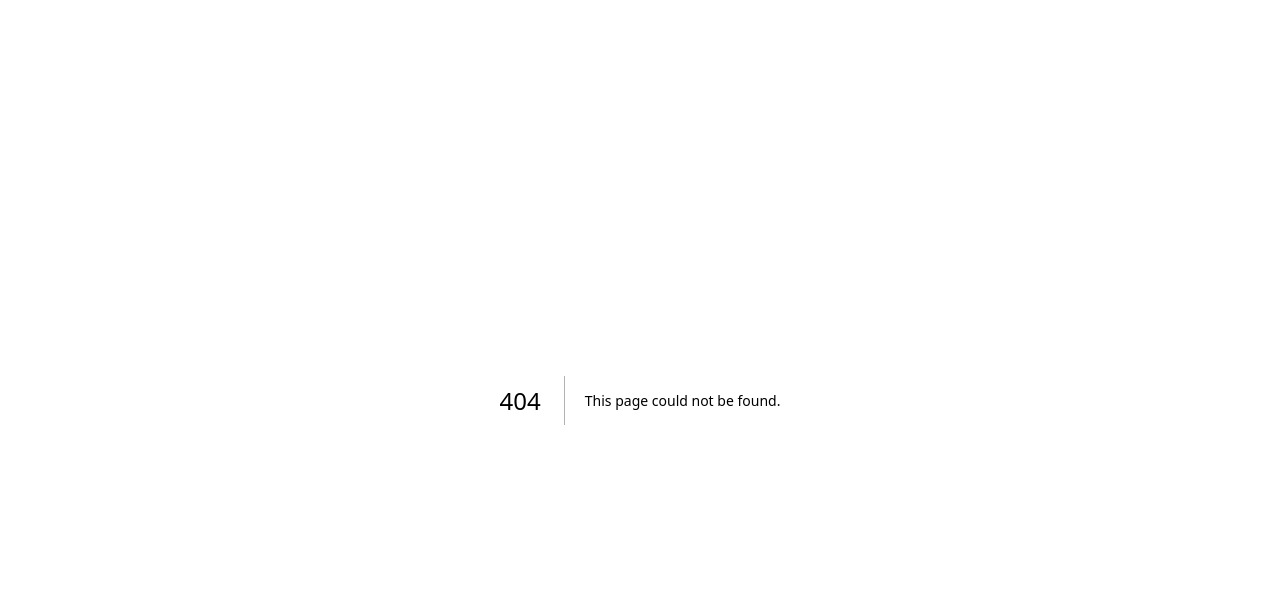
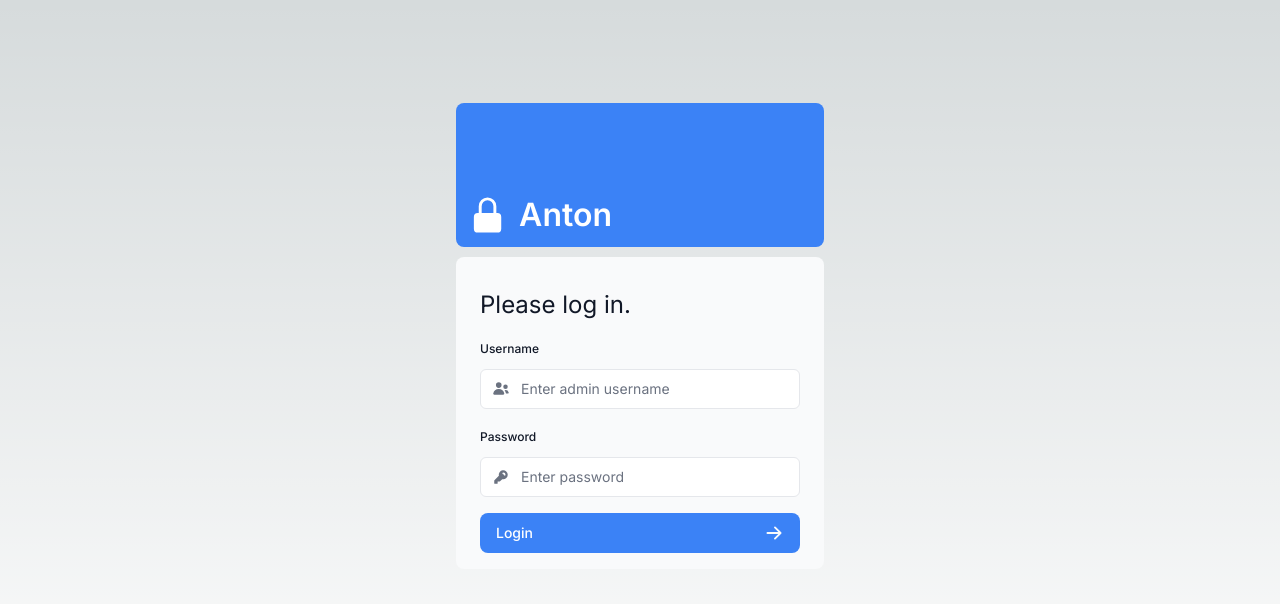
Before and after one commit to antonwallstedt/portfolio, a Next.js app: page /admin in a window 1280 px wide. Before the commit this address had no page. Shown: the top 604 px of the page. Built offline with nearby package versions, Linux system fonts and the light colour scheme.

Commit message:
feat(login): add login form

```diff
--- a/package.json
+++ b/package.json
@@ -9,6 +9,9 @@
     "lint": "next lint"
   },
   "dependencies": {
+    "@heroicons/react": "^2.1.3",
+    "clsx": "^2.1.0",
+    "mongoose": "^8.3.0",
     "next": "14.1.4",
     "node": "^18.20.0",
     "react": "^18",
--- /dev/null
+++ b/src/app/admin/page.tsx
@@ -0,0 +1,22 @@
+import { Metadata } from "next";
+import LoginForm from "../ui/loginForm";
+import AntonLogo from "../ui/antonLogo";
+
+export const metadata: Metadata = {
+  title: "Login",
+};
+
+export default function AdminPage() {
+  return (
+    <main className="flex items-center justify-center md:h-screen">
+      <div className="relative mx-auto flex w-full max-w-[400px] flex-col space-y-2.5 p-4 md:-mt-32">
+        <div className="flex h-20 w-full items-end rounded-lg bg-blue-500 p-3 md:h-36">
+          <div className="w-32 text-white md:w-36">
+            <AntonLogo />
+          </div>
+        </div>
+        <LoginForm />
+      </div>
+    </main>
+  );
+}
--- a/src/app/layout.tsx
+++ b/src/app/layout.tsx
@@ -5,8 +5,11 @@ import "./globals.css";
 const inter = Inter({ subsets: ["latin"] });
 
 export const metadata: Metadata = {
-  title: "Create Next App",
-  description: "Generated by create next app",
+  title: {
+    template: "%s | Anton Wallstedt",
+    default: "Anton Wallstedt",
+  },
+  description: "Portfolio website for Anton Wallstedt",
 };
 
 export default function RootLayout({
@@ -16,7 +19,7 @@ export default function RootLayout({
 }>) {
   return (
     <html lang="en">
-      <body className={inter.className}>{children}</body>
+      <body className={`${inter.className} antialiased`}>{children}</body>
     </html>
   );
 }
--- /dev/null
+++ b/src/app/lib/definitions.ts
@@ -0,0 +1,6 @@
+export type User = {
+  id: string;
+  name: string;
+  email: string;
+  password: string;
+};
--- /dev/null
+++ b/src/app/ui/antonLogo.tsx
@@ -0,0 +1,11 @@
+import { LockClosedIcon } from "@heroicons/react/20/solid";
+import { UserIcon } from "@heroicons/react/24/outline";
+
+export default function AntonLogo() {
+  return (
+    <div className="flex flex-row items-center leading-none text-white">
+      <LockClosedIcon className="h-10 w-10 mr-3" />
+      <p className="text-[32px] font-semibold">Anton</p>
+    </div>
+  );
+}
--- /dev/null
+++ b/src/app/ui/button.tsx
@@ -0,0 +1,19 @@
+import clsx from "clsx";
+
+interface ButtonProps extends React.ButtonHTMLAttributes<HTMLButtonElement> {
+  children: React.ReactNode;
+}
+
+export function Button({ children, className, ...rest }: ButtonProps) {
+  return (
+    <button
+      {...rest}
+      className={clsx(
+        "flex h-10 items-center rounded-lg bg-blue-500 px-4 text-sm font-medium text-white transition-colors hover:bg-blue-400 focus-visible:outline focus-visible:outline-2 focus-visible:outline-offset-2 focus-visible:outline-blue-500 active:bg-blue-600 aria-disabled:cursor-not-allowed aria-disabled:opacity-50",
+        className
+      )}
+    >
+      {children}
+    </button>
+  );
+}
--- /dev/null
+++ b/src/app/ui/loginForm.tsx
@@ -0,0 +1,66 @@
+"use client";
+
+import { ArrowRightIcon, ExclamationCircleIcon, KeyIcon, UsersIcon } from "@heroicons/react/16/solid";
+import { useFormStatus } from "react-dom";
+import { Button } from "./button";
+
+export default function LoginForm() {
+  return (
+    <form className="space-y-3">
+      <div className="flex-1 rounded-lg bg-gray-50 px-6 pb-4 pt-8">
+        <h1 className="mb-3 text-2xl text-gray-900">Please log in.</h1>
+        <div className="w-full">
+          <div>
+            <label className="mb-3 mt-5 block text-xs font-medium text-gray-900">Username</label>
+            <div className="relative">
+              <input
+                className="peer block w-full rounded-md border border-gray-200 py-[9px] pl-10 text-sm outline-2 placeholder:text-gray-500"
+                id="username"
+                type="text"
+                name="username"
+                placeholder="Enter admin username"
+                required
+              />
+              <UsersIcon className="pointer-events-none absolute left-3 top-1/2 h-[18px] w-[18px] -translate-y-1/2 text-gray-500 peer-focus:text-gray-900" />
+            </div>
+          </div>
+          <div className="mt-4">
+            <label className="mb-3 mt-5 block text-xs font-medium text-gray-900" htmlFor="password">
+              Password
+            </label>
+            <div className="relative">
+              <input
+                className="peer block w-full rounded-md border border-gray-200 py-[9px] pl-10 text-sm outline-2 placeholder:text-gray-500"
+                id="password"
+                type="password"
+                name="password"
+                placeholder="Enter password"
+                required
+                minLength={6}
+              />
+              <KeyIcon className="pointer-events-none absolute left-3 top-1/2 h-[18px] w-[18px] -translate-y-1/2 text-gray-500 peer-focus:text-gray-900" />
+            </div>
+          </div>
+          <LoginButton />
+        </div>
+        <div>
+          {/* {errorMessage && (
+            <>
+              <ExclamationCircleIcon className="h-5 w-5 text-red-500" />
+              <p className="text-sm text-red-500">{errorMessage}</p>
+            </>
+          )} */}
+        </div>
+      </div>
+    </form>
+  );
+}
+
+function LoginButton() {
+  const { pending } = useFormStatus();
+  return (
+    <Button className="mt-4 w-full" aria-disabled={pending}>
+      Login <ArrowRightIcon className="ml-auto h-5 w-5 text-gray-50" />
+    </Button>
+  );
+}
```
Also changed, not shown: auth.ts (added), src/app/lib/actions.ts (added), 1 other file (tests, documents, lock files or other folders).
